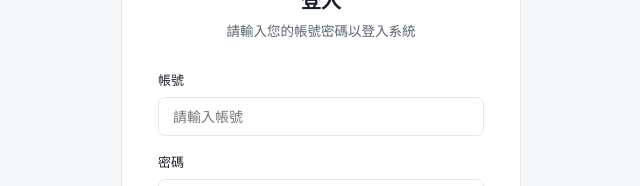
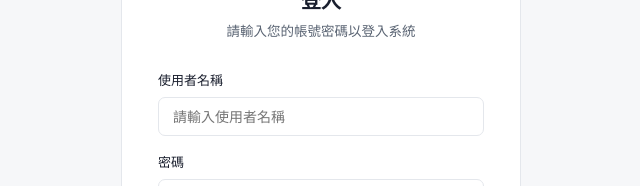
Before and after one commit to nickchen0107/data-readiness-tabular, a React (Vite) app in the folder frontend/: page /login in a window 1280 px wide. Shown: the part 273-459 px from the top of the page, without its empty margins (319-959 px from the left). Built offline with nearby package versions, Linux system fonts and the light colour scheme; no server answers.

Commit message:
fix: rename login/register field label to 使用者名稱

```diff
--- a/frontend/src/pages/LoginPage.tsx
+++ b/frontend/src/pages/LoginPage.tsx
@@ -61,13 +61,13 @@ export default function LoginPage() {
         <form onSubmit={handleSubmit}>
           <div style={{ marginBottom: 16 }}>
             <label style={{ display: 'block', fontSize: 13, fontWeight: 550, marginBottom: 6 }}>
-              帳號
+              使用者名稱
             </label>
             <input
               type="text"
               value={email}
               onChange={(e) => setEmail(e.target.value)}
-              placeholder="請輸入帳號"
+              placeholder="請輸入使用者名稱"
               required
             />
           </div>
--- a/frontend/src/pages/RegisterPage.tsx
+++ b/frontend/src/pages/RegisterPage.tsx
@@ -74,13 +74,13 @@ export default function RegisterPage() {
         <form onSubmit={handleSubmit}>
           <div style={{ marginBottom: 16 }}>
             <label style={{ display: 'block', fontSize: 13, fontWeight: 550, marginBottom: 6 }}>
-              帳號
+              使用者名稱
             </label>
             <input
               type="text"
               value={email}
               onChange={(e) => setEmail(e.target.value)}
-              placeholder="請輸入帳號（3 字元以上）"
+              placeholder="請輸入使用者名稱（3 字元以上）"
               required
             />
           </div>
```
Also changed, not shown: 1 other file (tests, documents, lock files or other folders).
